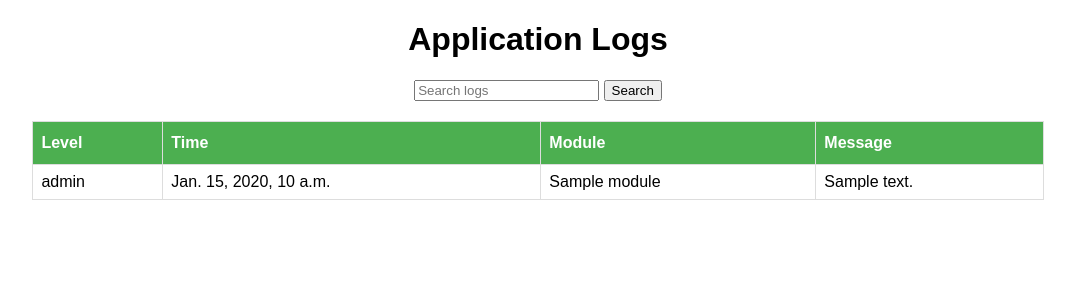
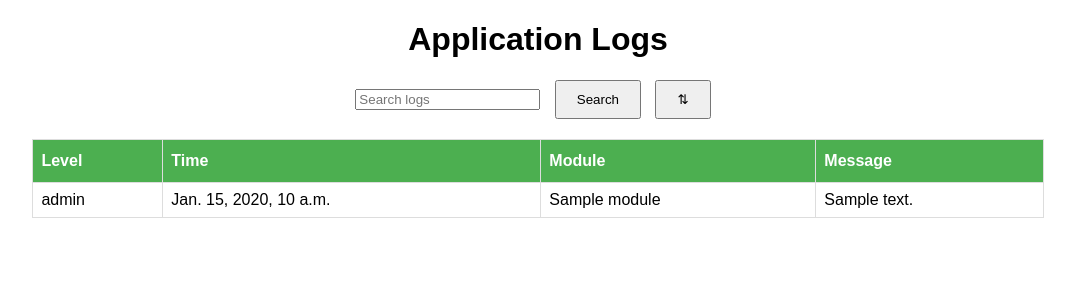
Before and after one commit to chingching17/Cloud_Native_Final, a Django app: template mysite/web_cn/templates/view_logs.html in a window 1280 px wide. Shown: the top 300 px of the page, without its empty margins (102-1177 px from the left). Run offline with Django 4.2, Linux system fonts and the light colour scheme; the template is opened without the code that fills it: most values are stand-ins (such as "Sample title", 1, 10 or a date in 2020).

Commit message:
feat: add reverse button

```diff
--- a/mysite/web_cn/templates/view_logs.html
+++ b/mysite/web_cn/templates/view_logs.html
@@ -38,6 +38,16 @@
         .log-form {
             text-align: center;
             margin-bottom: 20px;
+            display: flex;
+            justify-content: center;
+            align-items: center;
+        }
+        .log-form input {
+            margin-right: 10px;
+        }
+        button {
+            padding: 10px 20px;
+            margin-right: 10px;
         }
     </style>
 </head>
@@ -47,6 +57,7 @@
         <form method="get">
             <input type="text" name="search" placeholder="Search logs" value="{{ search_query }}">
             <button type="submit">Search</button>
+            <button type="button" id="reverseButton" onclick="reverseOrder()">⇅</button>
         </form>
     </div>
     <table class="log-container">
@@ -69,5 +80,13 @@
             {% endfor %}
         </tbody>
     </table>
+    <script>
+        function reverseOrder() {
+            const urlParams = new URLSearchParams(window.location.search);
+            const reverseOrder = urlParams.get('reverse') === 'true';
+            urlParams.set('reverse', !reverseOrder);
+            window.location.search = urlParams.toString();
+        }
+    </script>
 </body>
 </html>
--- a/mysite/web_cn/views.py
+++ b/mysite/web_cn/views.py
@@ -135,8 +135,12 @@ def view_logs(request):
         log_content = file.readlines()
 
     search_query = request.GET.get('search', '')
+    reverse_order = request.GET.get('reverse', 'false') == 'true'
     if search_query:
         log_content = [line for line in log_content if search_query in line]
+
+    if reverse_order:
+        log_content = log_content[::-1]
 
     parsed_logs = []
     for line in log_content:
```
